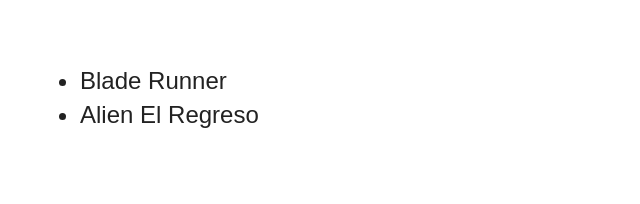
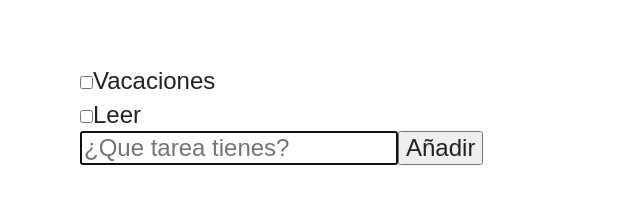
Before and after one commit to AleSkywaker/BackBoneProyect, a plain HTML site: page index.html in a window 1280 px wide. Shown: the whole page, without its empty margins (0-640 px from the left). Drawn offline with Linux system fonts and the light colour scheme.

Commit message:
tarea completada

```diff
--- a/css/main.css
+++ b/css/main.css
@@ -62,7 +62,9 @@
    ========================================================================== */
 
 
-
+li{
+    list-style: none;
+}
 
 
 
--- a/css/styles.css
+++ b/css/styles.css
@@ -4,3 +4,7 @@
 }
 
 body, p { font-size: 24px; }
+
+#todoitems li.tareaCompletada{
+	text-decoration: line-through;
+}
--- a/js/main.js
+++ b/js/main.js
@@ -4,8 +4,8 @@
 // files and modules.
 $(document).ready(function(){
     var todoItems = new TodoItems([
-        new TodoItem({description: "Blade Runner"}),
-        new TodoItem({description: "Alien El Regreso"})
+        new TodoItem({description: "Vacaciones"}),
+        new TodoItem({description: "Leer"})
     ]);
 
     var todoItemsView = new TodoItemsView({model : todoItems});
--- a/js/todoItem.js
+++ b/js/todoItem.js
@@ -1,7 +1,13 @@
 var TodoItem = Backbone.Model.extend({
+    defaults:{
+        completada:false
+    },
 
     validate: function(attrs){
         if(!attrs.description)
             return "Description is required.";
+    },
+    toggle: function(){
+            this.set('completada', !this.get('completada'))
     }
 });
--- a/js/todoItemView.js
+++ b/js/todoItemView.js
@@ -1,13 +1,33 @@
 var TodoItemView = Backbone.View.extend({
-    tagName:'li',
+    tagName: 'li',
 
-    initialize: function(options){
-         if(!(options && options.model))
+    initialize: function (options) {
+        if (!(options && options.model))
             throw new Error('No has especificado el modelo!!');
+        this.model.on("change", this.render, this);
     },
+    events: {
+        "click #toggle": "onClickToggle"
+    },
+    onClickToggle: function () {
+      /*   if (this.model.get('escompletado'))
+            console.log(this.model.set('escompletado', false))
+        else
+            console.log(this.model.set('escompletado', true)) */
 
-    render: function(){
-        this.$el.html(this.model.get("description"));
+        //PASAMOS LA RESPONSABILIDAD AL MODELO, PORQUE LA VISTA NO TIENE PORQUE SABER COMO FUNCIONA.
+        // this.model.set('completada', !this.model.get("completada"));
+        //ENCAPSULAMOS LA LOGICA CADA OBJETO ESCONDE SU LOGICA.
+        //SIMPLEMENTE LLAMAMOS LA FUNCION
+
+        this.model.toggle();
+        console.log(this.model.toJSON());
+    },
+    render: function () {
+        this.$el.toggleClass("tareaCompletada", this.model.get("completada"));
+
+        var checked = this.model.get('completada') ? "checked" : "";
+        this.$el.html("<input id='toggle' type='checkbox' " + checked + "></input>" + this.model.escape("description"));
         return this;
     }
 })
--- a/js/todoItemsView.js
+++ b/js/todoItemsView.js
@@ -6,13 +6,41 @@
     initialize:function(options){
         if(!(options && options.model))
             throw new Error('No hay ningun modelo especificado!! mensaje enviado desde todoItemsView');
+
+        this.model.on("add", this.onAddTodoItem, this);
     },
+    onAddTodoItem: function(todoItem){
+        var view = new TodoItemView({model: todoItem});
+        this.$el.prepend(view.render().$el);
+    },
+    events:{
+        "click #add": "onClickAdd",
+        "keypress #newTodoItem": "onKeyPress"
+    },
+    onKeyPress:function(e){
+         if (e.keyCode == 13){
+           this.onClickAdd();
+         }
+    },
+    onClickAdd: function(){
+        var $textBox = this.$("#newTodoItem");
+        if($textBox.val()){
+        var todoItem = new TodoItem({ description : $textBox.val()});
+        this.model.add(todoItem);
+        $textBox.val("");
+        }
+    },
+
     render:function(){
         var self = this;
+
         this.model.each(function(todoItem){
             var view = new TodoItemView({model:todoItem});
             self.$el.append(view.render().$el);
         });
+        this.$el.append("<input type='text' autofocus id='newTodoItem' placeholder='¿Que tarea tienes?'></input>" )
+        this.$el.append("<button id='add'>Añadir</button>");
+
         return this;
     }
 })
```
Also changed, not shown: index.html (+1 -0 lines).
